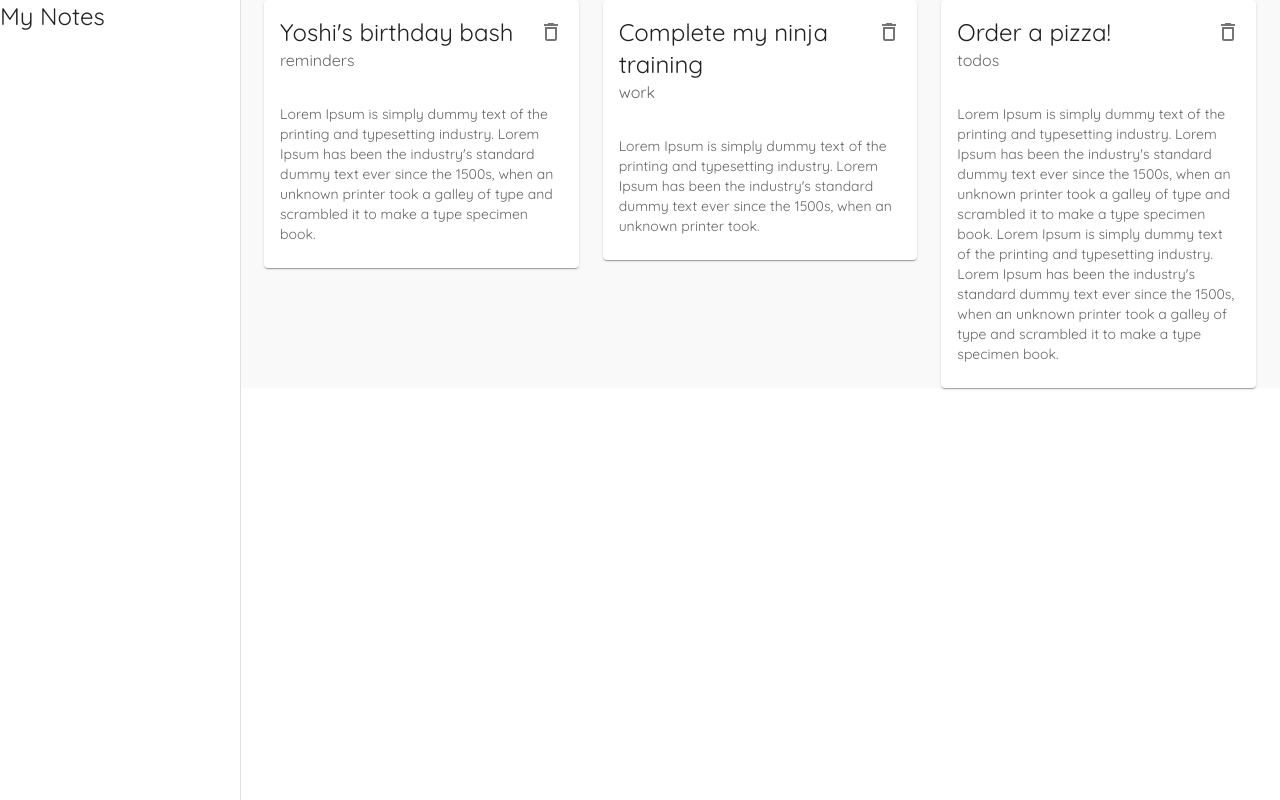
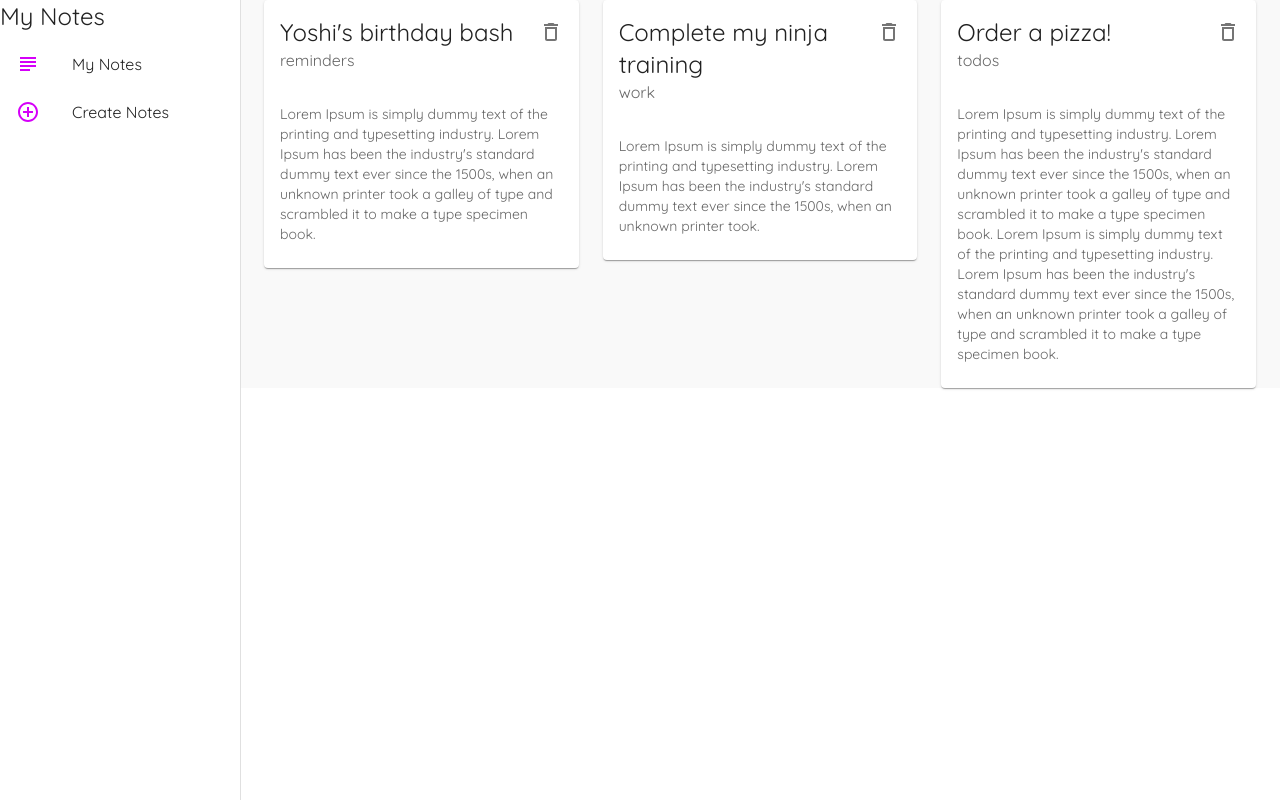
Before and after one commit to ibotchori/material-ui-react-note-project, a React (Create React App) app: page / in a window 1280 px wide. Built offline with nearby package versions, Linux system fonts and the light colour scheme; data requests are answered from the project's data file.

Commit message:
Lists & List Items

```diff
--- a/src/components/Layout.js
+++ b/src/components/Layout.js
@@ -1,9 +1,16 @@
 import { Drawer, Typography } from "@mui/material";
 import { makeStyles } from "@mui/styles";
 import React from "react";
+import List from "@mui/material/List";
+import ListItem from "@mui/material/ListItem";
+import ListItemIcon from "@mui/material/ListItemIcon";
+import ListItemText from "@mui/material/ListItemText";
+import { AddCircleOutline, SubjectOutlined } from "@mui/icons-material";
+import { useHistory, useLocation } from "react-router";
 
 const drawerWidth = 240;
 
+// custom styles
 const useStyles = makeStyles({
   page: {
     background: "#f9f9f9",
@@ -18,11 +25,33 @@ const useStyles = makeStyles({
   root: {
     display: "flex",
   },
+  active: {
+    background: "#f4f4f4",
+  },
 });
 
 // children props needs to show children of this component
 export default function Layout({ children }) {
   const classes = useStyles();
+  const history = useHistory();
+  const location = useLocation();
+
+  console.log(location.pathname);
+
+  // menu buttons
+  const menuItem = [
+    {
+      text: "My Notes",
+      icon: <SubjectOutlined color="secondary" />,
+      path: "/",
+    },
+    {
+      text: "Create Notes",
+      icon: <AddCircleOutline color="secondary" />,
+      path: "/create",
+    },
+  ];
+
   return (
     <div className={classes.root}>
       {/* app bar */}
@@ -37,6 +66,21 @@ export default function Layout({ children }) {
         <div>
           <Typography variant="h5">My Notes</Typography>
         </div>
+
+        {/* list / links */}
+        <List>
+          {menuItem.map((item) => (
+            <ListItem
+              key={item.text}
+              button
+              onClick={() => history.push(item.path)} // change page on button click
+              className={location.pathname == item.path ? classes.active : null} // add active class on button click
+            >
+              <ListItemIcon>{item.icon}</ListItemIcon>
+              <ListItemText primary={item.text} />
+            </ListItem>
+          ))}
+        </List>
       </Drawer>
 
       <div className={classes.page}>{children}</div>
```
